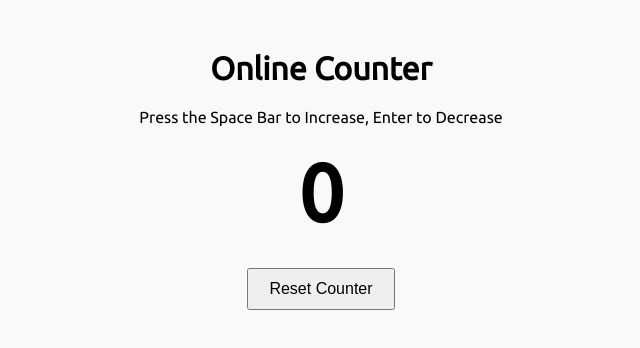
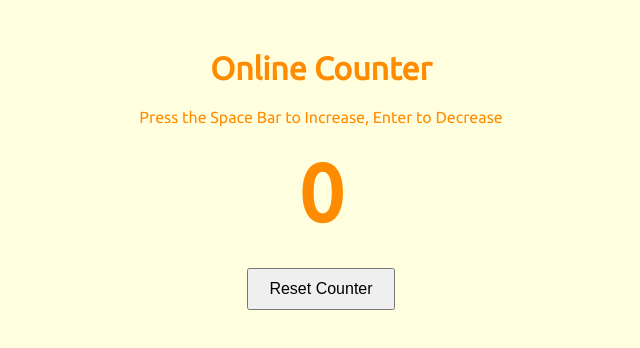
Before and after one commit to calebcreateswebsites/calebscounter, a plain HTML site: page index.html in a window 1280 px wide. Shown: the whole page, without its empty margins (319-959 px from the left). Drawn offline with Linux system fonts and the light colour scheme.

Commit message:
Update index.html

```diff
--- a/index.html
+++ b/index.html
@@ -10,7 +10,8 @@
             text-align: center;
             font-family: 'Ubuntu', sans-serif; /* Applying Ubuntu font */
             margin-top: 50px;
-            background-color: #f9f9f9; /* Light background for better contrast */
+            background-color: #ffffe0; /* Light yellow background */
+            color: #ff8c00; /* Dark orange text */
         }
         #counterDisplay {
             font-size: 5em; /* Increased font size for the counter */
```
